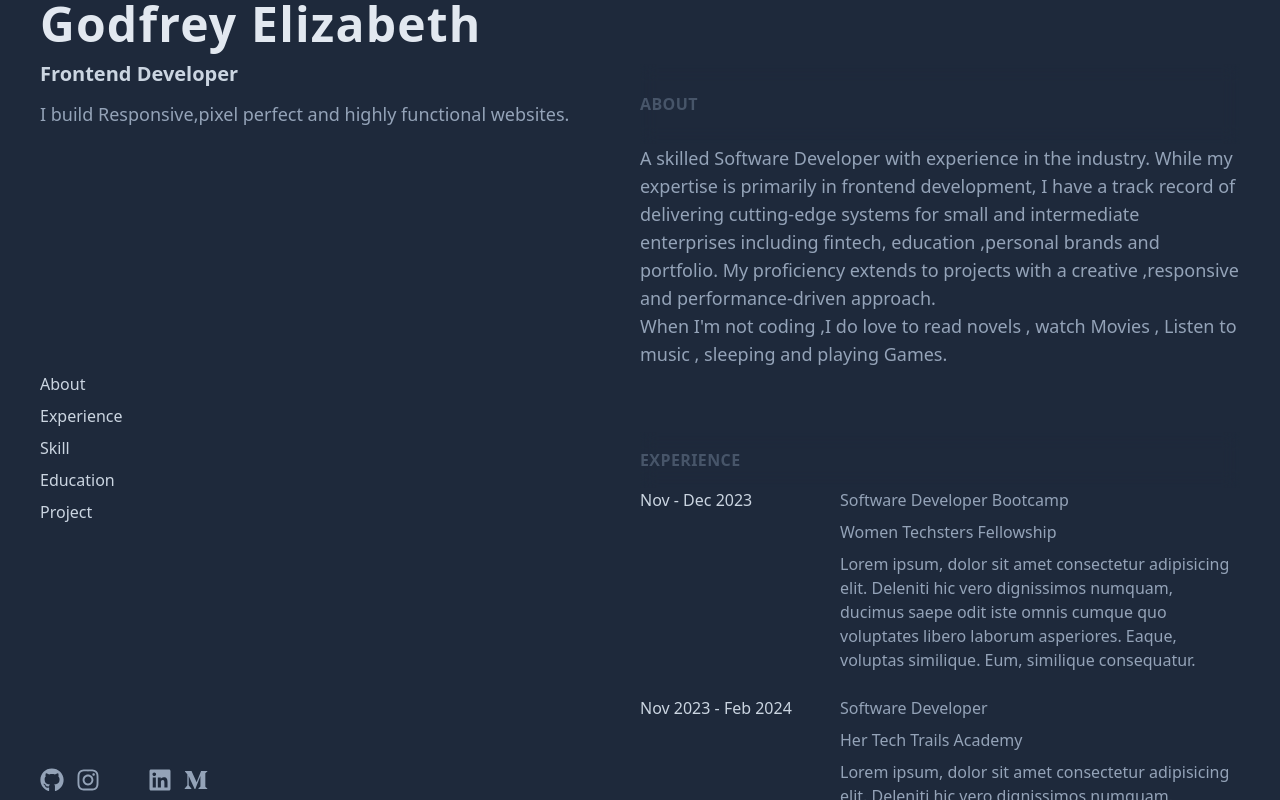
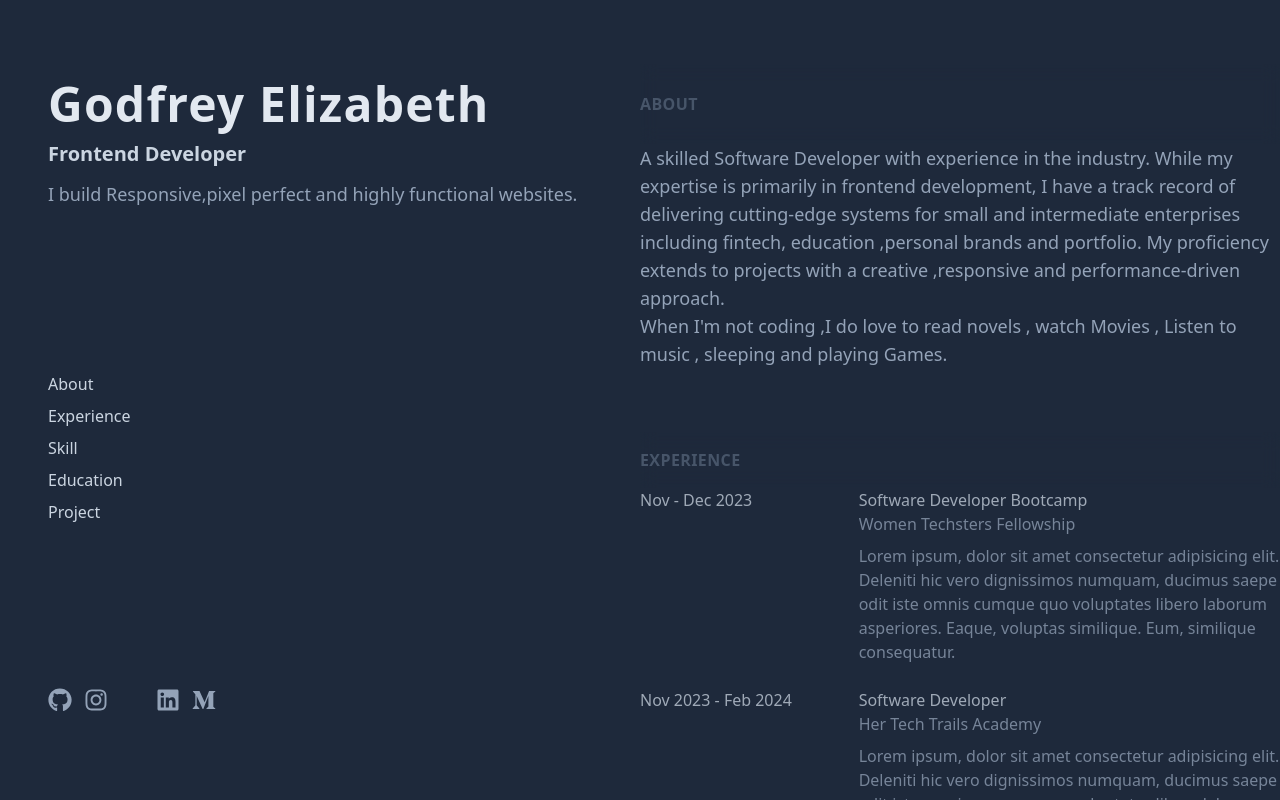
Before and after one commit to miyemicodes/my-portfolio, a React (Create React App) app: page / in a window 1280 px wide. Built offline with nearby package versions, Linux system fonts and the light colour scheme; some icons are missing; a small style sheet from the web is missing.

Commit message:
initial commit

```diff
--- a/src/assets.js
+++ b/src/assets.js
@@ -8,28 +8,28 @@ const images = [
     id: 1,
     projectname: "Tourest",
     description:
-      "A website for our tourists to showcase our wonderful landscape and hospitality.a dynamic tourism website designed to ignite wanderlust and simplify travel planning!",
+      "Designed to captivate your wanderlust, this page offers a visual feast of breathtaking landscapes, cultural experiences, and exciting adventures waiting to be discovered. Immerse yourself in the vibrant imagery and concise, informative sections that guide you through the highlights and unique offerings of our destination. With an intuitive and responsive layout, this landing page ensures a delightful experience across devices, inspiring you to plan your next unforgettable travel experience with us. Join us on a digital voyage that sparks your curiosity and fuels your passion for exploration.",
     img: asset001,
   },
   {
     id: 2,
     projectname: "Checkout",
     description:
-      "A website for our tourists to showcase our wonderful landscape and hospitality.",
+      "our streamlined and user-friendly checkout page, designed to enhance the overall shopping experience for our customers. This intuitive and efficient platform ensures a seamless transition from product selection to purchase completion. With a clean and responsive layout, the checkout process becomes effortlessly navigable across various devices. Customers can review their items, input shipping details, and select preferred payment methods with ease. The incorporation of clear calls-to-action and a secure payment gateway underscores our commitment to a hassle-free and trustworthy shopping journey. Simplify the path to purchase with our carefully crafted checkout page, making every transaction a straightforward and enjoyable process for our valued customers.",
     img: asset003,
   },
   {
     id: 3,
     projectname: "LDH",
     description:
-      "A website for our tourists to showcase our wonderful landscape and hospitality.",
+      "LDH, a sleek and modern showcase of our brand. Crafted with user-centric design in mind, this landing page seamlessly adapts to various devices, providing an optimal viewing experience for potential clients and partners. The page features a clean layout, engaging visuals, and concise information about our company's mission, values, and offerings. With a focus on simplicity and accessibility, visitors can effortlessly navigate through key sections to learn more about our services and how we stand out in the industry. Elevate your first impression with our responsive company landing page — a gateway to discovering the essence of LDH.",
     img: asset004,
   },
   {
     id: 4,
     projectname: "Dashboard",
     description:
-      "A website for our tourists to showcase our wonderful landscape and hospitality.",
+      "This user-friendly interface provides a centralized space for quick insights into key e-commerce metrics, including sales performance, order status, and inventory levels. With a clean and intuitive design, this dashboard empowers online retailers to effortlessly monitor their store's health, track customer activity, and make data-driven decisions. Its responsive layout ensures accessibility across devices, offering a seamless experience for merchants seeking a comprehensive overview of their Shopify store's performance. Explore the simplicity and power of this Shopify Dashboard, a valuable tool for enhancing the management and growth of your e-commerce venture.",
     img: asset005,
   },
 ];
--- a/src/components/App.jsx
+++ b/src/components/App.jsx
@@ -4,7 +4,7 @@ import Introduction from "./Introduction";
 
 function App() {
   return (
-    <div className="w-screen md:h-screen grid grid-cols-1 md:grid-cols-2 bg-slate-800 px-10">
+    <div className="w-screen md:h-screen grid grid-cols-1 md:grid-cols-2 bg-slate-800 ">
       <Introduction />
       <Details />
     </div>
--- a/src/components/Introduction.jsx
+++ b/src/components/Introduction.jsx
@@ -4,7 +4,7 @@ import Nav from "./portfolio-nav";
 
 function Introduction() {
   return (
-    <div className="flex flex-col align-center justify-between">
+    <div className="flex flex-col align-center justify-between px-6 py-12 md:px-12 md:py-20">
       <div className="flex flex-col gap-3">
         <h1 className="text-5xl font-bold tracking-wide text-slate-200">
           Godfrey Elizabeth
--- a/src/components/experience.jsx
+++ b/src/components/experience.jsx
@@ -2,18 +2,16 @@ import React from "react";
 
 function Experience(props) {
   return (
-    <div className=" grid grid-cols-3">
-      <div className="experience-date col-span-1 text-slate-300">
-        {props.duration}
-      </div>
+    <div className=" grid md:grid-cols-3 gap-4 opacity-75 hover:opacity-100">
+      <div className="col-span-1 text-slate-300">{props.duration}</div>
 
-      <div className="experience-details col-span-2 text-slate-400 ">
+      <div className="col-span-2 ">
+        <h2 className="text-base text-slate-300">{props.role}</h2>
+
         <div>
-          <h2 className="pb-2">{props.role}</h2>
+          <p className="pb-2 text-slate-400">{props.organization}</p>
+          <p className="text-slate-400">{props.description}</p>
         </div>
-
-        <p className="pb-2">{props.organization}</p>
-        <p>{props.description}</p>
       </div>
     </div>
   );
--- a/src/components/projects.jsx
+++ b/src/components/projects.jsx
@@ -2,9 +2,9 @@ import React from "react";
 
 function Projects(props) {
   return (
-    <div className="flex flex-col lg:flex-row-reverse gap-7">
+    <div className="flex flex-col-reverse lg:flex-row-reverse gap-7 opacity-75 hover:opacity-100 hover:shadow-lg shadow-cyan-500/50 ">
       <div>
-        <p className="text-base text-slate-200">{props.projectname}</p>
+        <p className="text-lg text-slate-400">{props.projectname}</p>
         <p className="text-sm text-slate-300"> {props.description} </p>
       </div>
 
--- a/src/components/socials.jsx
+++ b/src/components/socials.jsx
@@ -16,19 +16,19 @@ function Socials() {
         </li>
 
         <li className="text-2xl">
-          <a href="https://github.com/miyemicodes">
+          <a href="https://www.instagram.com/oritsemiyemi?igsh=OHA0djU2NDczZXZv">
             <FaInstagram />
           </a>
         </li>
 
         <li className="text-2xl">
-          <a href="https://github.com/miyemicodes">
+          <a href="https://x.com/Elizabe85838502?t=zXG_nKWUzPrbMBV2G0nddw&s=35">
             <FaXTwitter />
           </a>
         </li>
 
         <li className="text-2xl">
-          <a href="https://github.com/miyemicodes">
+          <a href="https://www.linkedin.com/in/elizabeth-godfrey-180a11199?utm_source=share&utm_campaign=share_via&utm_content=profile&utm_medium=android_app">
             <FaLinkedin />
           </a>
         </li>
```
